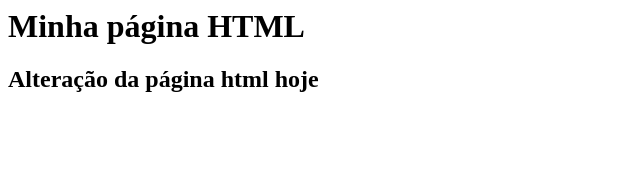
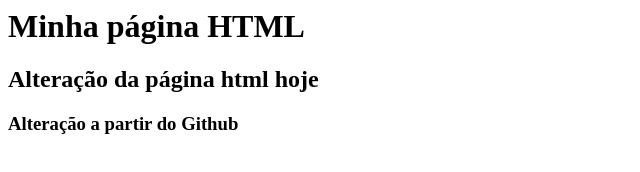
Before and after one commit to Shabaoth/gama-no-github, a plain HTML site: page index.html in a window 1280 px wide. Shown: the whole page, without its empty margins (0-640 px from the left). Drawn offline with Linux system fonts and the light colour scheme.

Commit message:
Alteração a partir do Github

```diff
--- a/index.html
+++ b/index.html
@@ -2,5 +2,6 @@
     <body>
         <h1>Minha página HTML</h1>
         <h2>Alteração da página html hoje</h2>
+        <h3>Alteração a partir do Github</h3>
     </body>
 </html>
```
